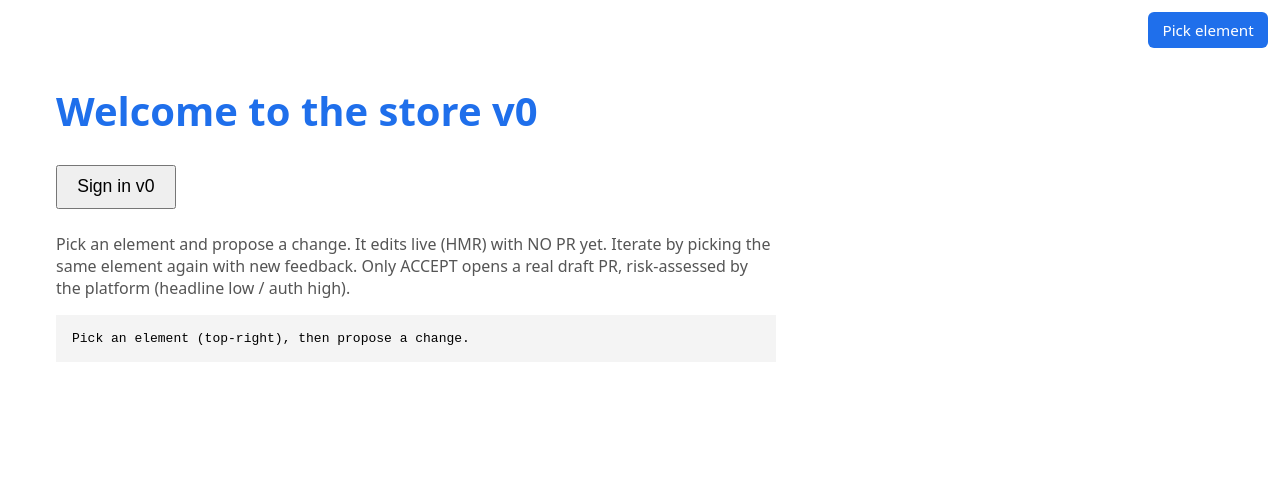
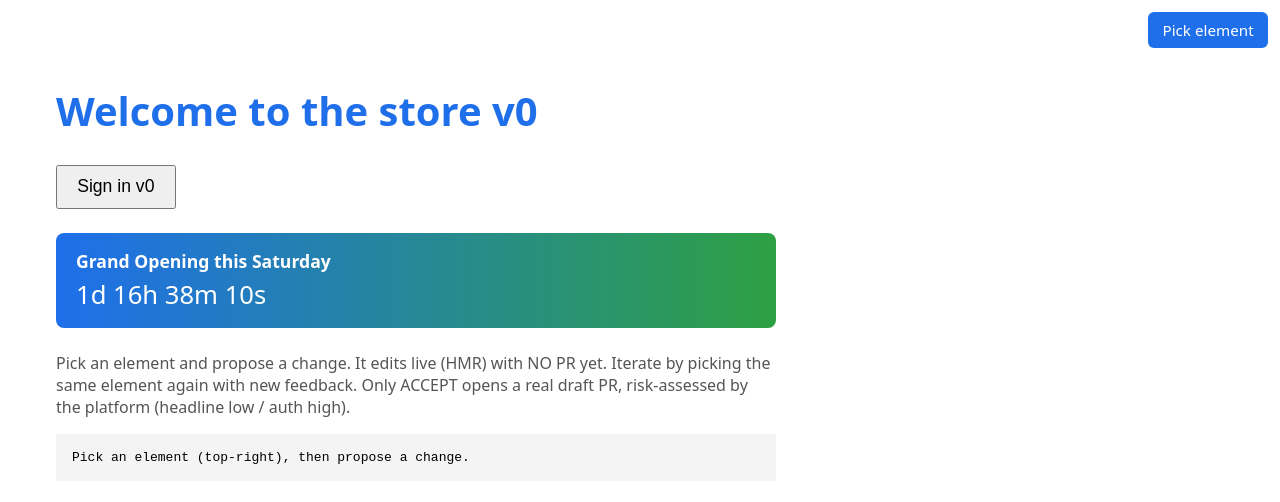
Before and after one commit to EmundoT/awc-frontdoor-demo, a React (Vite) app: page / in a window 1280 px wide. Shown: the top 502 px of the page. Built offline with nearby package versions, Linux system fonts and the light colour scheme.

Commit message:
round 1: add a live countdown banner to our Grand Opening this Saturday

```diff
--- a/src/App.jsx
+++ b/src/App.jsx
@@ -1,13 +1,41 @@
 // A small experiment. Pick an element, propose a change, iterate, accept.
-import { useState } from 'react'
+import { useState, useEffect } from 'react'
 import { AUTH_LABEL } from './auth/login-widget.jsx'
 
 const HEADLINE = 'Welcome to the store v0'
 const BASE = 'http://localhost:8788'
 
+// Next Saturday at 09:00 local time. If today is Saturday, target the Saturday a week out.
+function nextSaturday() {
+  const now = new Date()
+  const target = new Date(now)
+  const daysUntilSat = ((6 - now.getDay()) + 7) % 7 || 7
+  target.setDate(now.getDate() + daysUntilSat)
+  target.setHours(9, 0, 0, 0)
+  return target
+}
+
+function formatCountdown(ms) {
+  if (ms <= 0) return "It's open! See you at the Grand Opening."
+  const totalSeconds = Math.floor(ms / 1000)
+  const days = Math.floor(totalSeconds / 86400)
+  const hours = Math.floor((totalSeconds % 86400) / 3600)
+  const minutes = Math.floor((totalSeconds % 3600) / 60)
+  const seconds = totalSeconds % 60
+  return `${days}d ${hours}h ${minutes}m ${seconds}s`
+}
+
 export default function App() {
   const [status, setStatus] = useState('Pick an element (top-right), then propose a change.')
   const [staged, setStaged] = useState(false)   // a draft is staged (proposed, not yet accepted)
+  const [remaining, setRemaining] = useState(() => nextSaturday().getTime() - Date.now())
+
+  // Tick the Grand Opening countdown once per second.
+  useEffect(() => {
+    const target = nextSaturday().getTime()
+    const id = setInterval(() => setRemaining(target - Date.now()), 1000)
+    return () => clearInterval(id)
+  }, [])
 
   async function post(path, body) {
     const res = await fetch(BASE + path, {
@@ -53,6 +81,16 @@ export default function App() {
       <button id="auth-btn" data-awc-src="src/auth/login-widget.jsx" data-awc-const="AUTH_LABEL"
         style={{ fontSize: '1.1rem', padding: '0.6rem 1.2rem' }}>{AUTH_LABEL}</button>
 
+      <div id="grand-opening-banner" style={{
+        marginTop: '1.5rem', padding: '1rem 1.25rem', borderRadius: 8,
+        background: 'linear-gradient(90deg, #1f6feb, #2ea043)', color: 'white',
+      }}>
+        <div style={{ fontSize: '1.1rem', fontWeight: 600 }}>Grand Opening this Saturday</div>
+        <div style={{ fontSize: '1.6rem', fontVariantNumeric: 'tabular-nums', marginTop: '0.25rem' }}>
+          {formatCountdown(remaining)}
+        </div>
+      </div>
+
       <p style={{ marginTop: '1.5rem', color: '#555' }}>
         Pick an element and propose a change. It edits live (HMR) with NO PR yet. Iterate by
         picking the same element again with new feedback. Only ACCEPT opens a real draft PR,
```
